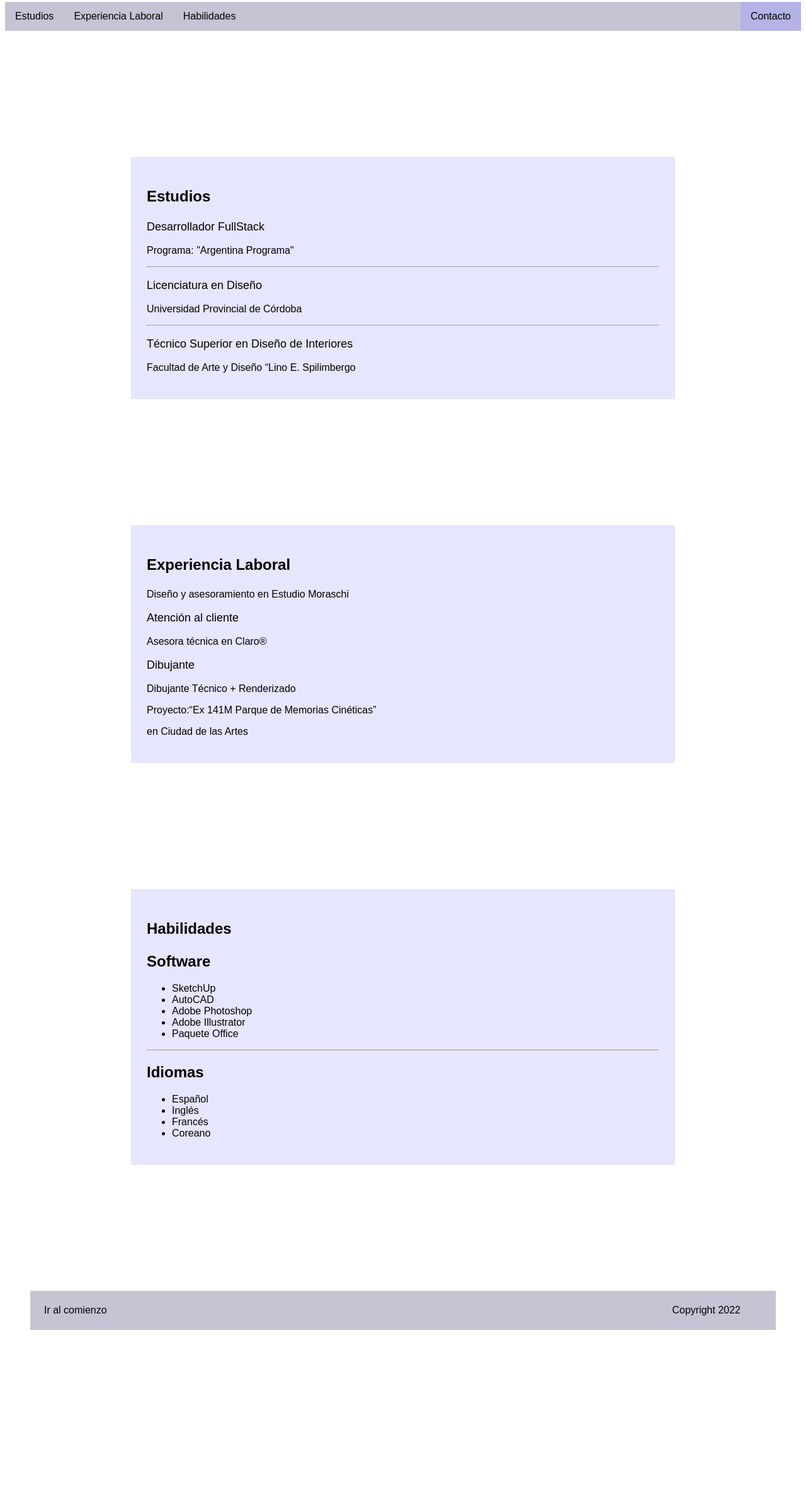
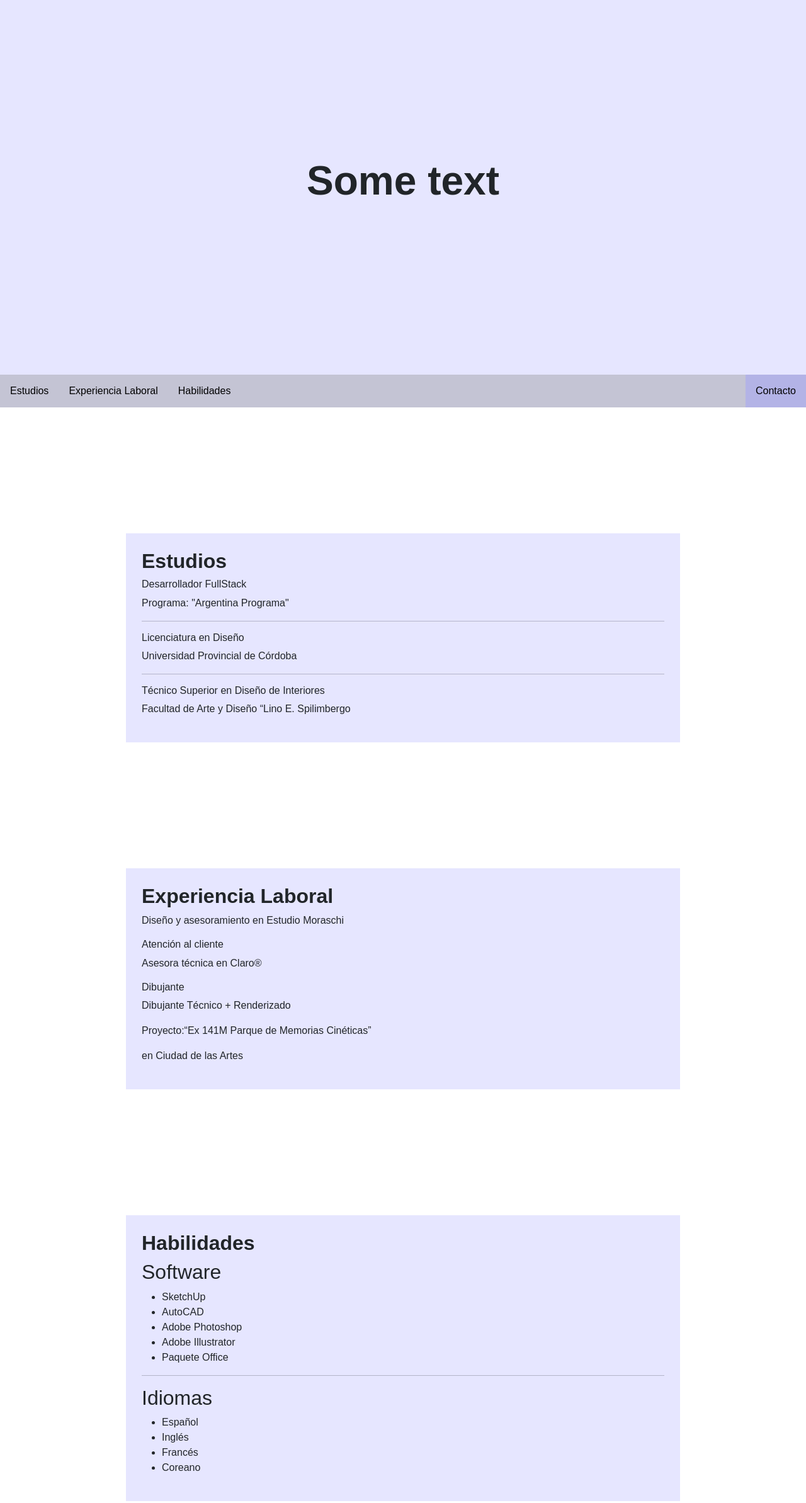
Before and after one commit to Daaaal/portfolio-web, a plain HTML site: page index.html in a window 1280 px wide. Shown: the part 5-2392 px from the top of the page at 63% size. Before the commit the page ends 2157 px from the top, so only its background shows below. Drawn offline with nearby package versions, Linux system fonts and the light colour scheme.

Commit message:
Ajustes en html, reestructuracion de css

```diff
--- a/index.html
+++ b/index.html
@@ -4,21 +4,25 @@
     <meta charset="UTF-8">
     <meta http-equiv="X-UA-Compatible" content="IE=edge">
     <meta name="viewport" content="width=device-width, initial-scale=1.0">
+    <link href="https://cdn.jsdelivr.net/npm/bootstrap@5.1.3/dist/css/bootstrap.min.css" rel="stylesheet"
+        integrity="sha384-1BmE4kWBq78iYhFldvKuhfTAU6auU8tT94WrHftjDbrCEXSU1oBoqyl2QvZ6jIW3" crossorigin="anonymous">
+    <link rel="stylesheet" href="https://fonts.googleapis.com/css2?family=Heebo:wght@300;600&display=swap">
     <link rel="stylesheet" href="/style.css">
-    <link rel="stylesheet" href="https://fonts.googleapis.com/css2?family=Heebo:wght@300;600&display=swap">
     <title>Portfolio Web</title>
 </head>
 <body>
-    <header id="header"></header>
+    <header id="header" class="container-fluid">
+        <div class="flex-container">
+            <p>Some text</p>
+        </div>
+        </header>
 
-    <nav>
-        <ul>
+    <ul class="nav-bar">
             <li><a href="#estudios" href="#Estudios">Estudios</a></li>
             <li><a href="#experiencia" href="#Experiencia Laboral">Experiencia Laboral</a></li>
             <li><a href="#habilidades" href="#Habilidades">Habilidades</a></li>
             <li style="float:right"><a class="active" href="#Contacto">Contacto</a></li>
-        </ul>
-    </nav>
+    </ul>
 
     <section>
         <article>
@@ -74,8 +78,12 @@
     </section>
 
     <footer>
-            <a href="#header">Ir al comienzo</a>
-            <p>Copyright 2022</p>
+        <!-- <a href="#header">Ir al comienzo</a> -->
+        <p>Copyright 2022</p>
     </footer>
+
+    <script src="https://cdn.jsdelivr.net/npm/bootstrap@5.1.3/dist/js/bootstrap.bundle.min.js"
+        integrity="sha384-ka7Sk0Gln4gmtz2MlQnikT1wXgYsOg+OMhuP+IlRH9sENBO0LRn5q+8nbTov4+1p"
+        crossorigin="anonymous"></script>
 </body>
 </html>
--- a/style.css
+++ b/style.css
@@ -1,23 +1,42 @@
-* {
+body {
     font-family: "Heeboo", sans-serif;
 }
 
-nav ul {
+/* Header */
+header {
+  height: 600px;
+  background-color: #e6e6ff;
+}
+
+/* Navigation Bar */
+.flex-container {
+  display: flex;
+  height: 100%;
+  align-items: center;
+  justify-content: center;
+}
+
+div > p {
+  font-size: 4em;
+  font-weight: 600;
+  text-align: center;
+}
+
+.nav-bar {
   list-style-type: none;
   margin: 0;
   padding: 0;
   overflow: hidden;
   background-color: #c4c4d4;
-  border-bottom: #333;
   position: sticky;
   top: 0;
 }
 
-nav li {
+.nav-bar > li {
   float: left;
 }
 
-nav li a {
+.nav-bar > li > a {
   display: block;
   color: black;
   text-align: center;
@@ -25,7 +44,7 @@ nav li a {
   text-decoration: none;
 }
 
-nav li a:hover, footer a:hover {
+.nav-bar > li > a:hover {
   background-color: #b3b3e6;
 }
 
@@ -33,43 +52,33 @@ nav li a:hover, footer a:hover {
   background-color: #b3b3e6;
 }
 
+/* Cards */
+section {
+  margin: auto;
+  padding: 25px;
+  margin: 200px;
+  background-color: #e6e6ff;
+}
+
 h1 {
-    font-size: 24px;
+    font-size: 2em;
     font-weight: 600;
 }
 
 h3 {
-    font-size: 18px;
+    font-size: 1em;
     font-weight: 300;
 }
 
-
-section {
-    background-color: #e6e6ff;
-    margin: auto;
-    padding: 25px;
-    margin: 200px;
+/* Footer */
+footer {
+  bottom: 0;
+  background-color: #c4c4d4;
 }
 
-footer {
-    height: 50px;
-    margin: 40px;
-    padding: 6px;
-    overflow: hidden;
-    background-color: #c4c4d4;
-    bottom: 0;
+footer > p {
+  color: black;
+  font-size: 1em;
+  padding: 14px;
+  text-align: right;
 }
- /* Arreglar */
-footer a {
-    color: black;
-    float: left;
-    padding: 16px;
-    text-decoration: none;
-}
-
-footer p {
-    margin-right: 50px;
-    overflow: auto;
-    color: black;
-    float: right;
-}
```
